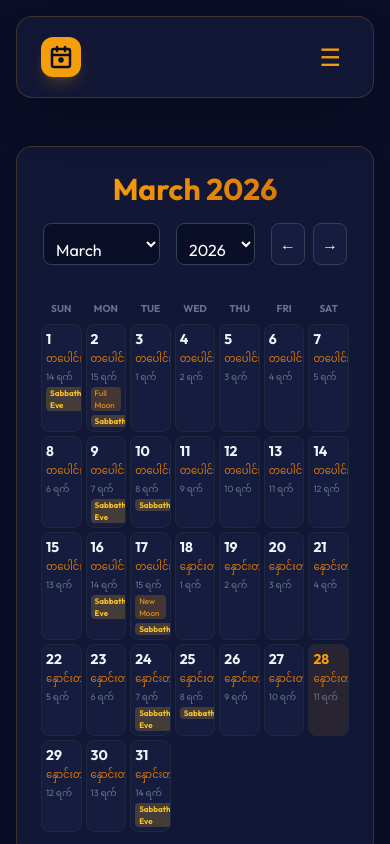
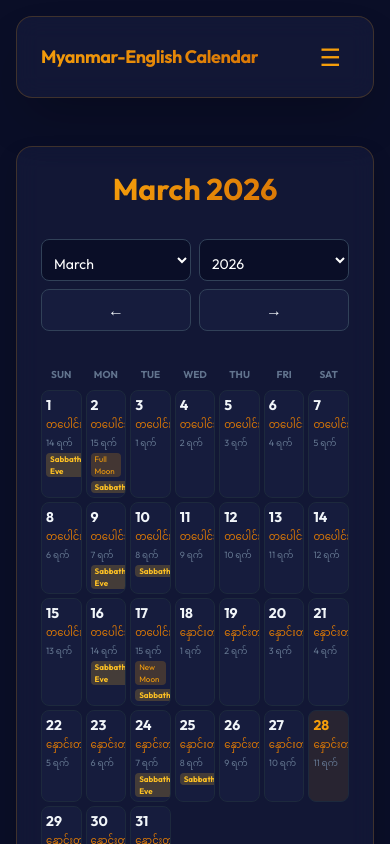
Before and after one commit to thawzinaung-2002/mm-eng-calendar, an Angular app: page / in a window 390 px wide. Shown: the top 844 px of the page. Built offline with nearby package versions, Linux system fonts and the light colour scheme.

Commit message:
Mobile View of Myanmar Calendar hidding Fix, Remove Icon and Add Header in Mobile view

```diff
--- a/src/app/app.html
+++ b/src/app/app.html
@@ -3,7 +3,7 @@
   <nav class="glass sticky top-0 z-50 mx-4 mt-4 mb-8 border-gold/10 overflow-hidden shadow-2xl">
     <div class="max-w-7xl mx-auto px-6 py-4 flex items-center justify-between">
       <div class="flex items-center gap-3">
-        <div class="w-10 h-10 bg-gold rounded-xl flex items-center justify-center text-navy font-black shadow-lg shadow-gold/20">
+        <div class="hidden md:flex w-10 h-10 bg-gold rounded-xl items-center justify-center text-navy font-black shadow-lg shadow-gold/20">
           <svg xmlns="http://www.w3.org/2000/svg" viewBox="0 0 24 24" fill="none" stroke="currentColor" stroke-width="2.5" stroke-linecap="round" stroke-linejoin="round" class="w-6 h-6">
             <rect x="3" y="4" width="18" height="18" rx="2" ry="2"></rect>
             <line x1="16" y1="2" x2="16" y2="6"></line>
@@ -12,7 +12,7 @@
             <circle cx="12" cy="15" r="1.5"></circle>
           </svg>
         </div>
-        <span class="text-xl font-bold gold-text tracking-tight desktop-only">Myanmar-English Calendar</span>
+        <span class="text-lg md:text-xl font-bold gold-text tracking-tight">Myanmar-English Calendar</span>
       </div>
 
       <!-- Desktop Menu -->
--- a/src/app/components/eng-calendar/eng-calendar.html
+++ b/src/app/components/eng-calendar/eng-calendar.html
@@ -3,20 +3,20 @@
     <!-- Header -->
     <div class="flex flex-col md:flex-row items-center justify-between mb-8 gap-4">
       <h2 class="text-3xl font-extrabold gold-text">{{ monthName() }}</h2>
-      <div class="flex items-center gap-4">
-        <select [(ngModel)]="selectedMonth" (change)="onFilterChange()" class="bg-navy border border-slate-700 rounded-lg p-2 text-white focus:border-gold outline-none h-[42px]">
+      <div class="grid grid-cols-2 md:flex items-center gap-2 md:gap-4 w-full md:w-auto mt-4 md:mt-0">
+        <select [(ngModel)]="selectedMonth" (change)="onFilterChange()" class="w-full bg-navy border border-slate-700 rounded-lg p-2 text-white focus:border-gold outline-none h-[42px] text-sm md:text-base">
           @for (m of months; track m.value) {
             <option [value]="m.value">{{ m.name }}</option>
           }
         </select>
-        <select [(ngModel)]="selectedYear" (change)="onFilterChange()" class="bg-navy border border-slate-700 rounded-lg p-2 text-white focus:border-gold outline-none h-[42px]">
+        <select [(ngModel)]="selectedYear" (change)="onFilterChange()" class="w-full bg-navy border border-slate-700 rounded-lg p-2 text-white focus:border-gold outline-none h-[42px] text-sm md:text-base">
           @for (y of years; track y) {
             <option [value]="y">{{ y }}</option>
           }
         </select>
-        <div class="flex gap-2">
-          <button (click)="prevMonth()" class="p-2 bg-navy-light rounded-lg border border-slate-700 hover:border-gold transition-all">←</button>
-          <button (click)="nextMonth()" class="p-2 bg-navy-light rounded-lg border border-slate-700 hover:border-gold transition-all">→</button>
+        <div class="flex justify-center gap-2 col-span-2 md:col-auto">
+          <button (click)="prevMonth()" class="p-2 w-full md:w-auto bg-navy-light rounded-lg border border-slate-700 hover:border-gold transition-all">←</button>
+          <button (click)="nextMonth()" class="p-2 w-full md:w-auto bg-navy-light rounded-lg border border-slate-700 hover:border-gold transition-all">→</button>
         </div>
       </div>
     </div>
--- a/src/app/components/mm-calendar/mm-calendar.html
+++ b/src/app/components/mm-calendar/mm-calendar.html
@@ -6,20 +6,20 @@
         <h2 class="text-3xl font-extrabold gold-text font-myanmar">{{ monthInfo().name_my }}</h2>
         <span class="text-xl text-gold-dark font-myanmar">{{ mmYear() }} ခုနှစ်</span>
       </div>
-      <div class="flex items-center gap-4">
-        <select [ngModel]="mmMonth()" (ngModelChange)="mmMonth.set(+$event)" class="bg-navy border border-slate-700 rounded-lg p-2 text-white focus:border-gold outline-none h-[42px] font-myanmar">
+      <div class="grid grid-cols-2 md:flex items-center gap-2 md:gap-4 w-full md:w-auto mt-4 md:mt-0">
+        <select [ngModel]="mmMonth()" (ngModelChange)="mmMonth.set(+$event)" class="w-full bg-navy border border-slate-700 rounded-lg p-2 text-white focus:border-gold outline-none h-[42px] font-myanmar text-sm md:text-base">
           @for (m of allMonths; track m.value) {
             <option [value]="m.value">{{ m.name_my }}</option>
           }
         </select>
-        <select [ngModel]="mmYear()" (ngModelChange)="mmYear.set(+$event)" class="bg-navy border border-slate-700 rounded-lg p-2 text-white focus:border-gold outline-none h-[42px]">
+        <select [ngModel]="mmYear()" (ngModelChange)="mmYear.set(+$event)" class="w-full bg-navy border border-slate-700 rounded-lg p-2 text-white focus:border-gold outline-none h-[42px] text-sm md:text-base">
           @for (y of years; track y) {
             <option [value]="y">{{ y }}</option>
           }
         </select>
-        <div class="flex gap-2">
-          <button (click)="prevMonth()" class="p-2 bg-navy-light rounded-lg border border-slate-700 hover:border-gold transition-all">←</button>
-          <button (click)="nextMonth()" class="p-2 bg-navy-light rounded-lg border border-slate-700 hover:border-gold transition-all">→</button>
+        <div class="flex justify-center gap-2 col-span-2 md:col-auto">
+          <button (click)="prevMonth()" class="p-2 w-full md:w-auto bg-navy-light rounded-lg border border-slate-700 hover:border-gold transition-all">←</button>
+          <button (click)="nextMonth()" class="p-2 w-full md:w-auto bg-navy-light rounded-lg border border-slate-700 hover:border-gold transition-all">→</button>
         </div>
       </div>
     </div>
```
